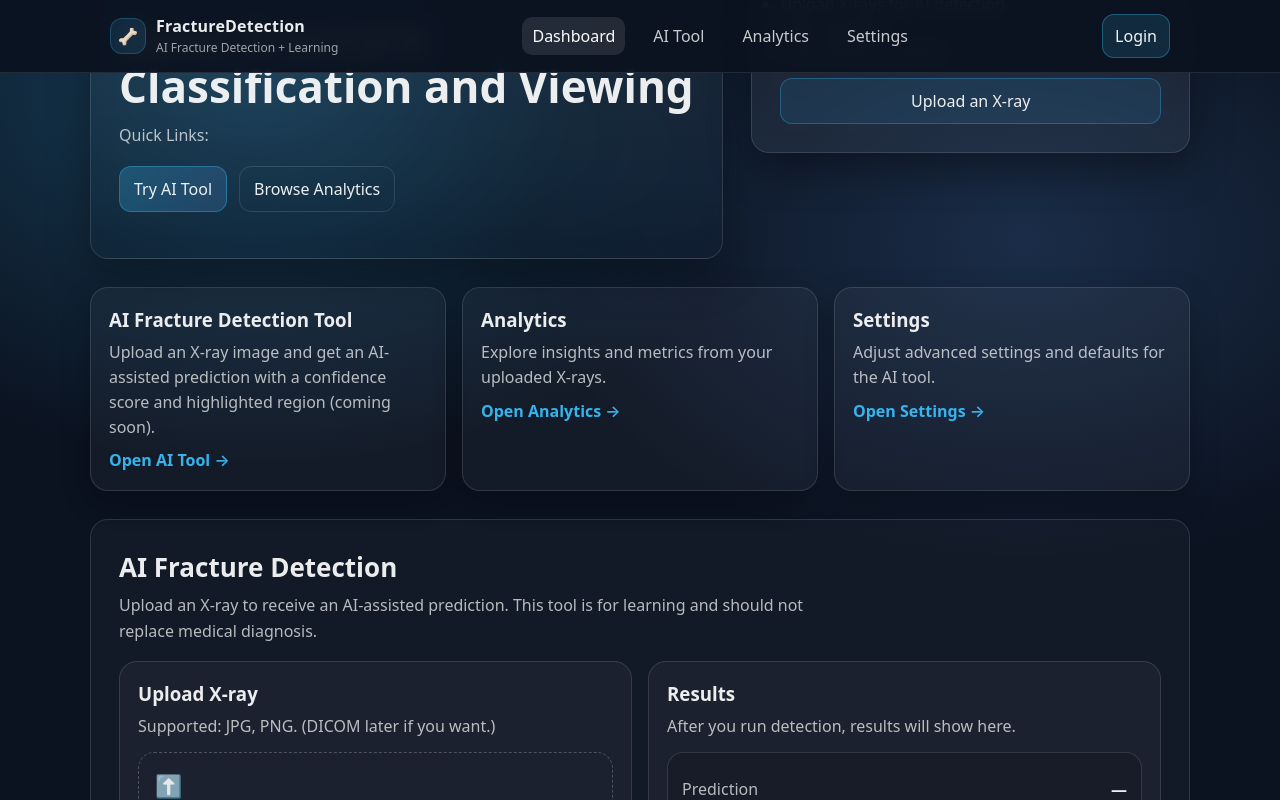
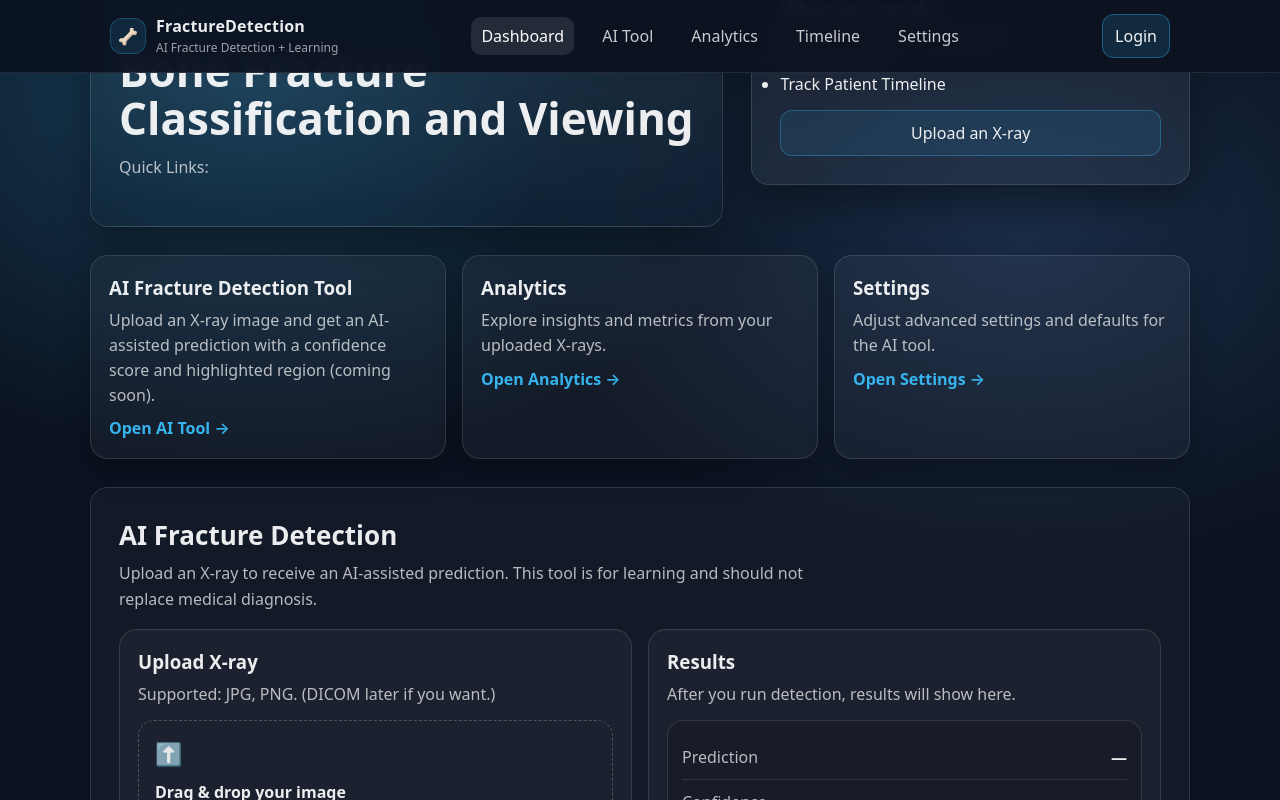
Before and after one commit to Jamalbah64/bone-fracture-learning-portal, a React (Vite) app in the folder client/react-app/: page / in a window 1280 px wide. Built offline with nearby package versions, Linux system fonts and the light colour scheme.

Commit message:
over rule

```diff
--- a/client/react-app/src/App.jsx
+++ b/client/react-app/src/App.jsx
@@ -17,6 +17,7 @@ function App() {
           <Routes>
             <Route path="/" element={<Dashboard />} />
             <Route path="/upload" element={<XrayUpload />} />
+            <Route path="/timeline" element={<PatientTimeline />} />
             <Route path="/patients/:patientId" element={<PatientTimeline />} />
             <Route path="/analytics" element={<Analytics />} />
             <Route path="/settings" element={<Settings />} />
--- a/client/react-app/src/components/NavBar.jsx
+++ b/client/react-app/src/components/NavBar.jsx
@@ -55,6 +55,19 @@ function NavBar() {
           </li>
           <li>
             <Link
+              to="/timeline"
+              className={
+                location.pathname.startsWith("/timeline") ||
+                location.pathname.startsWith("/patients")
+                  ? "nav-link active"
+                  : "nav-link"
+              }
+            >
+              Timeline
+            </Link>
+          </li>
+          <li>
+            <Link
               to="/settings"
               className={
                 location.pathname.startsWith("/settings")
--- a/client/react-app/src/pages/dashboard.jsx
+++ b/client/react-app/src/pages/dashboard.jsx
@@ -14,21 +14,6 @@ function Dashboard() {
             <p>
               Quick Links:
             </p>
-
-            <div className="hero-actions">
-              <button
-                className="btn btn-primary"
-                onClick={() => navigate("/upload")}
-              >
-                Try AI Tool
-              </button>
-              <button
-                className="btn btn-ghost"
-                onClick={() => navigate("/analytics")}
-              >
-                Browse Analytics
-              </button>
-            </div>
           </div>
 
           <div className="hero-card">
```
